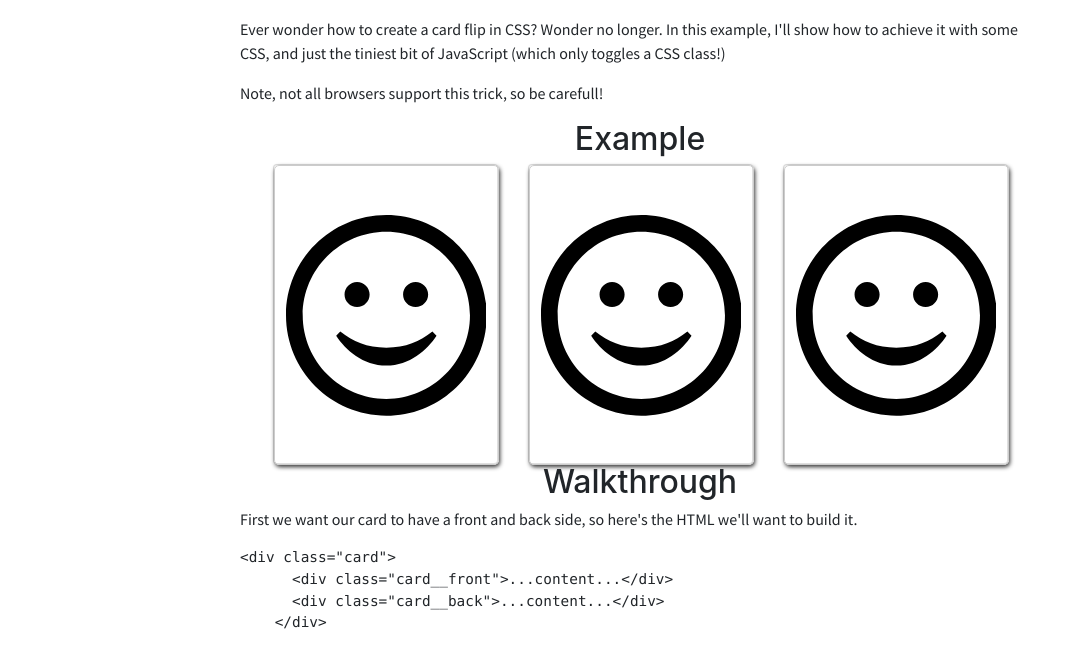
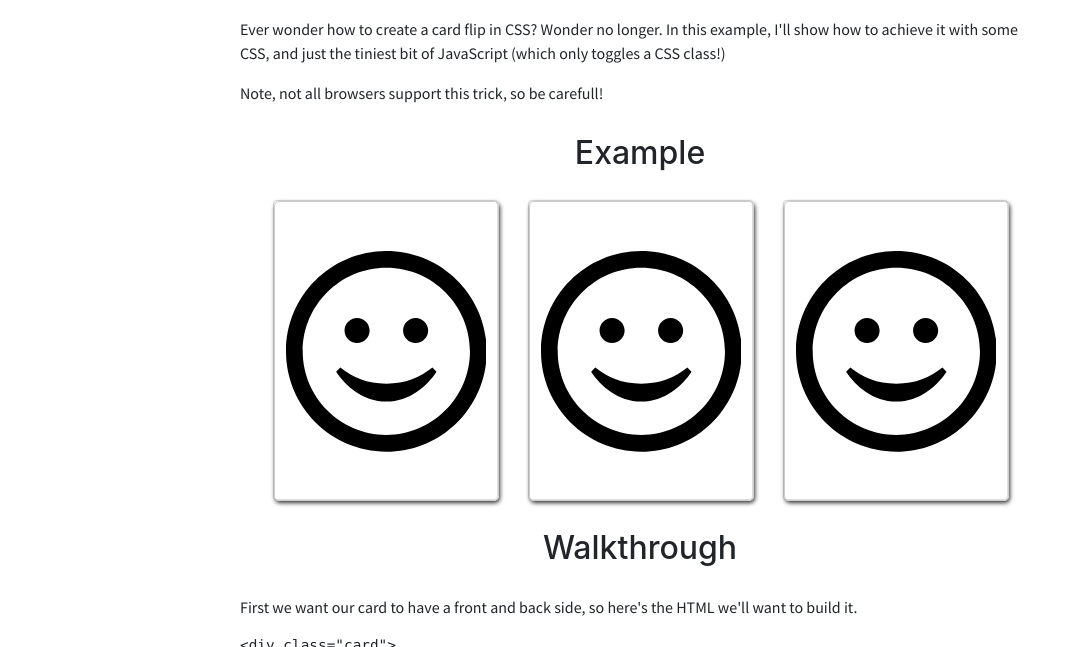
Before and after one commit to stewilondanga/card-flip, a plain HTML site: page index.html in a window 1280 px wide. Shown: the part 87-734 px from the top of the page, without its empty margins (0-1077 px from the left). Drawn offline with nearby package versions, Linux system fonts and the light colour scheme.

Commit message:
add css/styles.css

```diff
--- a/css/styles.css
+++ b/css/styles.css
@@ -87,11 +87,11 @@ h1 {
   margin: 30px;
 }
 
-/*h2 {
+h2 {
   margin: 30px;
 }
 
-p,
+/*p,
 .displayable-style {
   margin: 20px 30px;
 }
```
